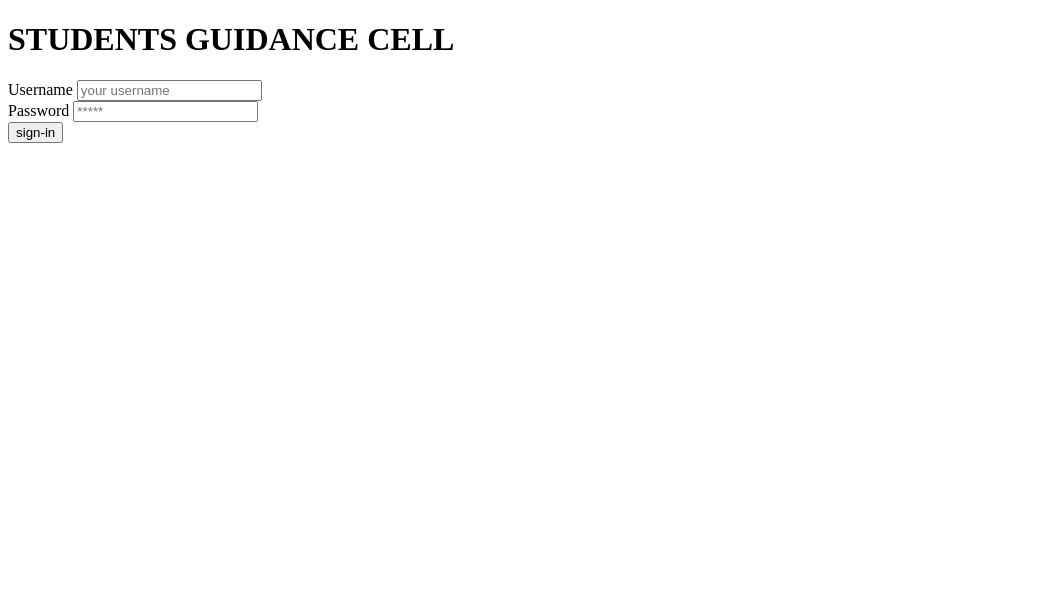
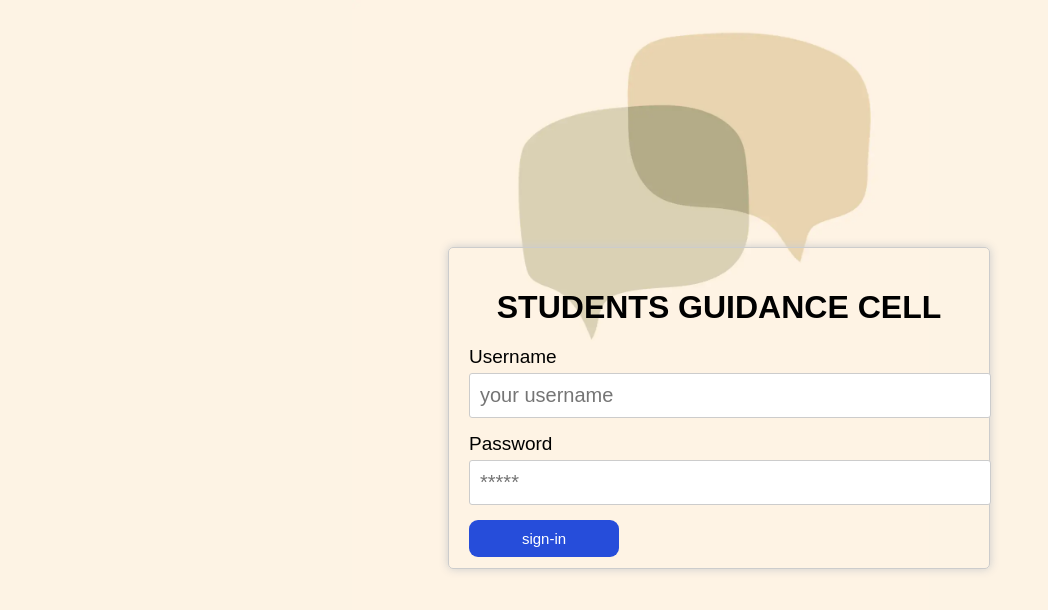
Before and after one commit to not-abdulbari/demo-purpose, a plain HTML site: page LOGINr.HTML in a window 1280 px wide. Shown: the whole page, without its empty margins (0-1048 px from the left). Drawn offline with Linux system fonts and the light colour scheme.

Commit message:
Update LOGINr.HTML

```diff
--- a/LOGINr.HTML
+++ b/LOGINr.HTML
@@ -4,7 +4,7 @@
     <meta charset="UTF-8">
     <meta name="viewport" content="width=device-width, initial-scale=1.0">
     <title>STUDENTS GUIDANCE CELL</title>
-    <link rel="stylesheet" href="styles.css">
+    <link rel="stylesheet" href="STYLESr.css">
 </head>
 <body>
     <div class="login-container">
```
